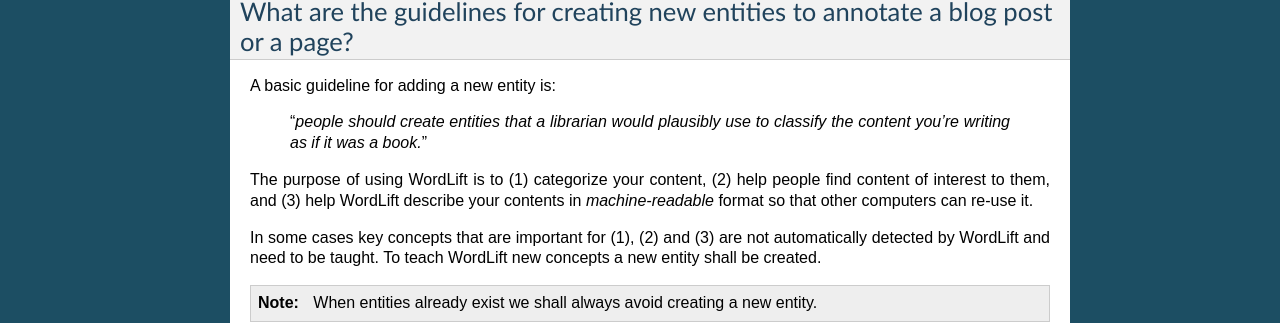
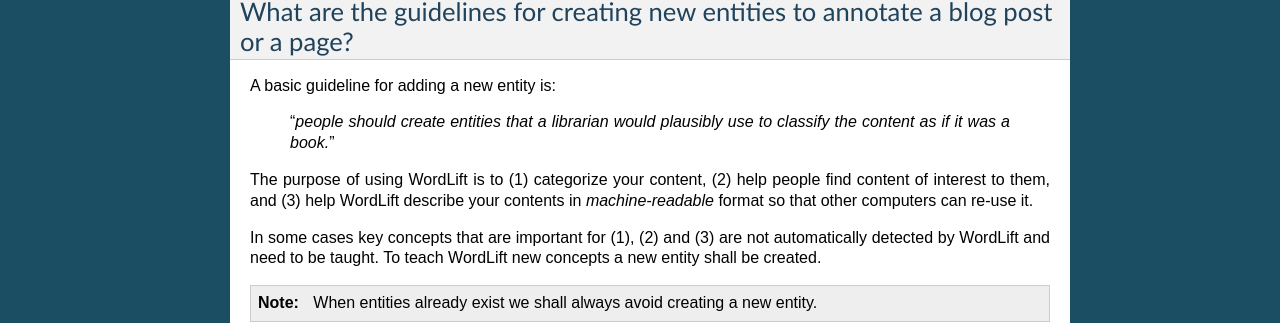
Before and after one commit to insideout10/wordlift-docs, a Sphinx documentation site: the page built from docs/faq.rst, in a window 1280 px wide. Shown: the part 484-807 px from the top of the page. Built offline with Sphinx 7.4.7, drawn with Linux system fonts in a browser that asks for light colours.

Commit message:
Update faq.rst

```diff
--- a/docs/faq.rst
+++ b/docs/faq.rst
@@ -23,7 +23,7 @@
 
 A basic guideline for adding a new entity is:
 
-	"*people should create entities that a librarian would plausibly use to classify the content you're writing as if it was a book.*"
+	"*people should create entities that a librarian would plausibly use to classify the content as if it was a book.*"
 
 The purpose of using WordLift is to (1) categorize your content, (2) help people find content of interest to them, and (3) help WordLift describe your contents in *machine-readable* format so that other computers can re-use it.
 
```
